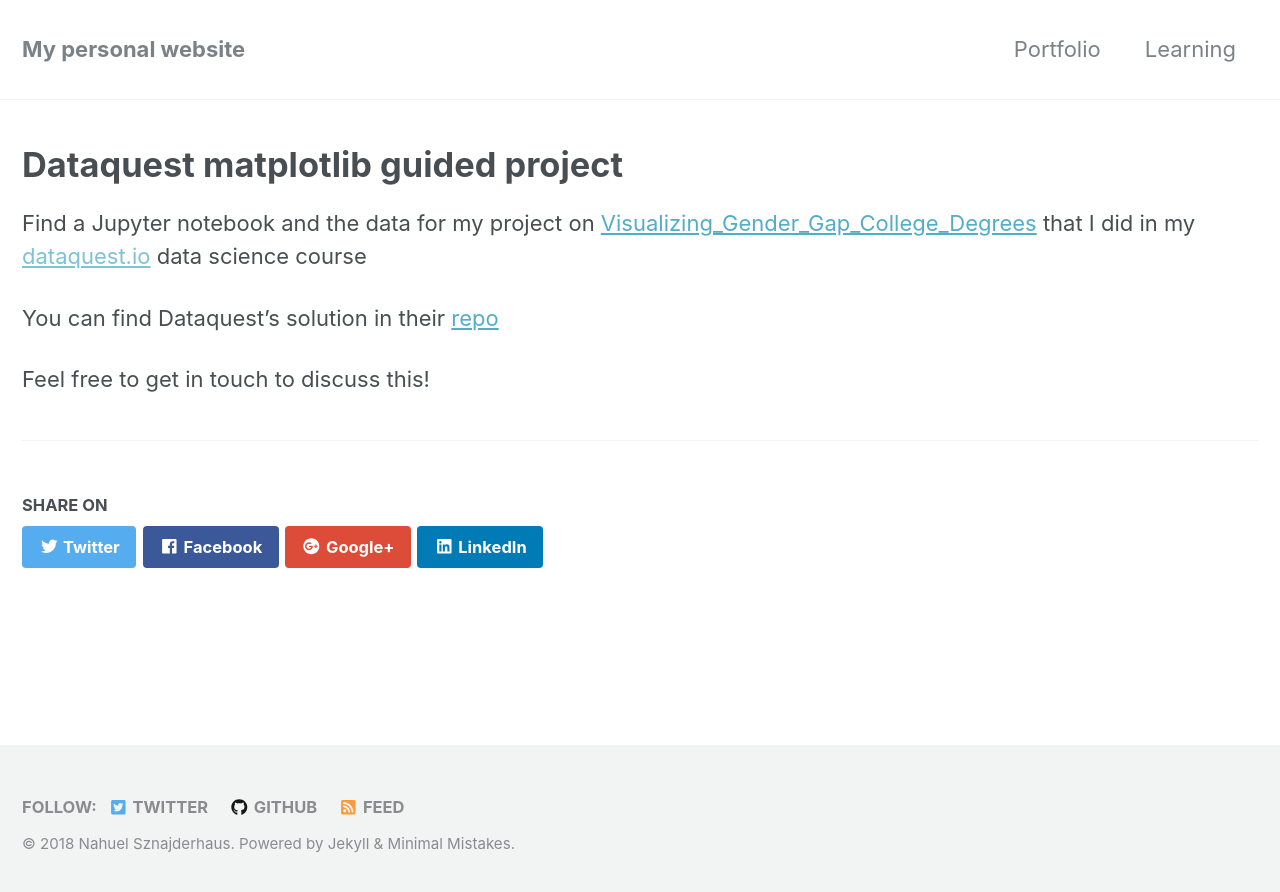
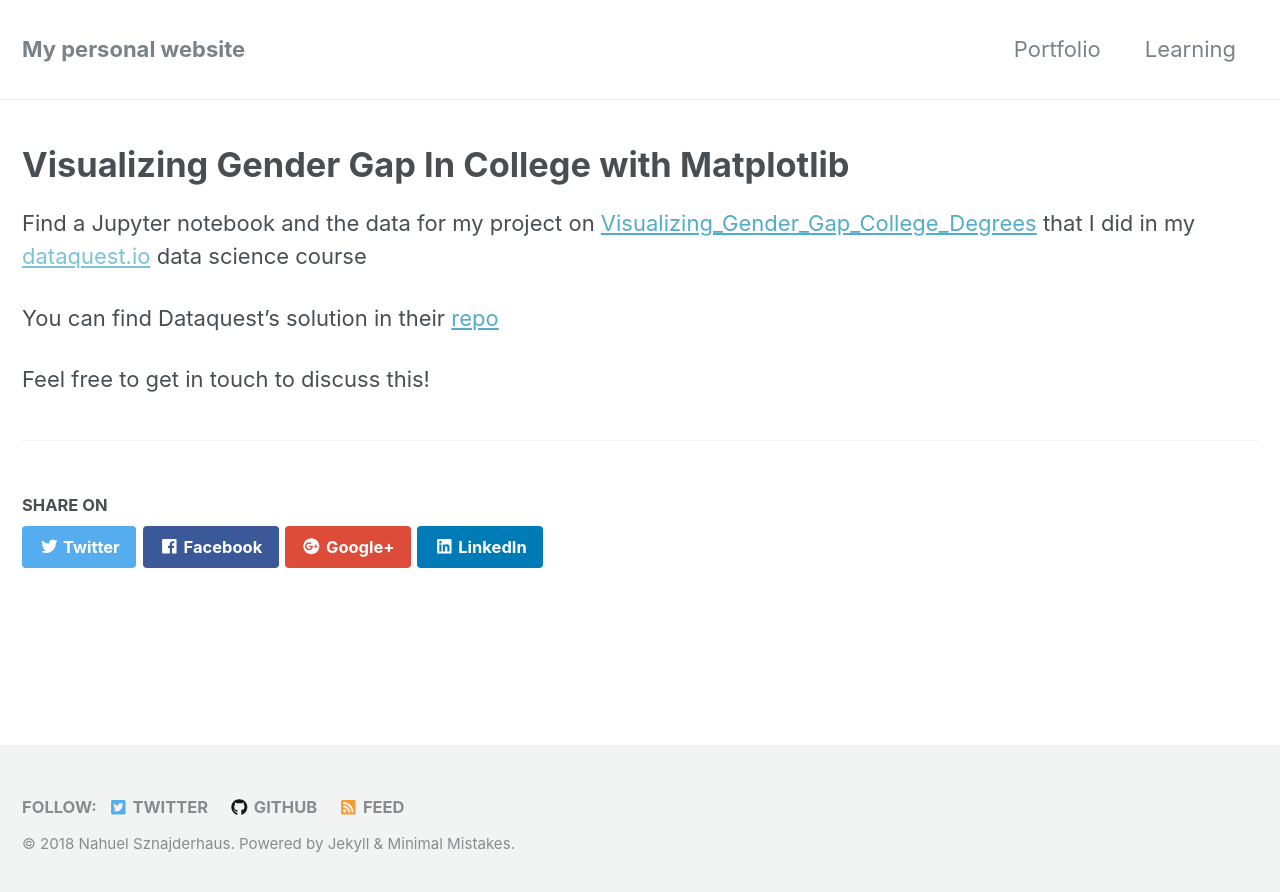
Before and after one commit to nahusznaj/nahusznaj.github.io, a Jekyll site: the page built from _posts/projects/2018-07-24-dataquest-mission-gender-gap.md, in a window 1280 px wide. Shown: the top 892 px of the page. Built offline with Jekyll 4.4.1, drawn with Linux system fonts in a browser that asks for light colours; nearby versions of some CDN libraries.

Commit message:
Update 2018-07-24-dataquest-mission-gender-gap.md

```diff
--- a/_posts/projects/2018-07-24-dataquest-mission-gender-gap.md
+++ b/_posts/projects/2018-07-24-dataquest-mission-gender-gap.md
@@ -1,6 +1,6 @@
 ---
 layout: article
-title: Dataquest matplotlib guided project
+title: Visualizing Gender Gap In College with Matplotlib
 categories: projects
 modified: 2018-07-24T16:28:11-04:00
 tags: [python, matplotlib, dataquest]
```
